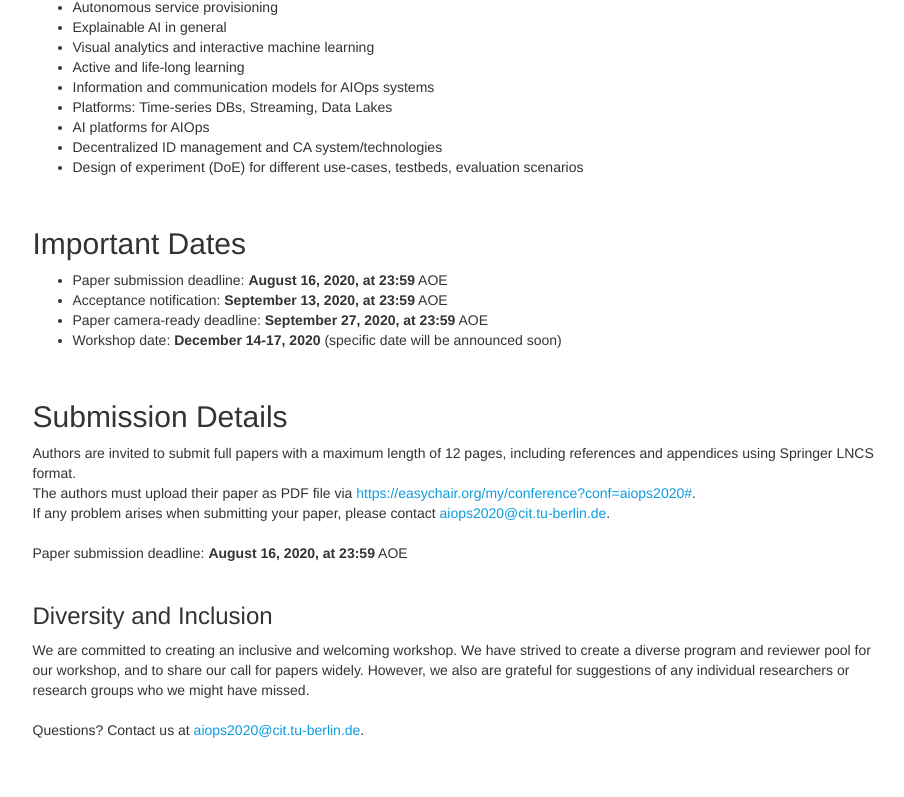
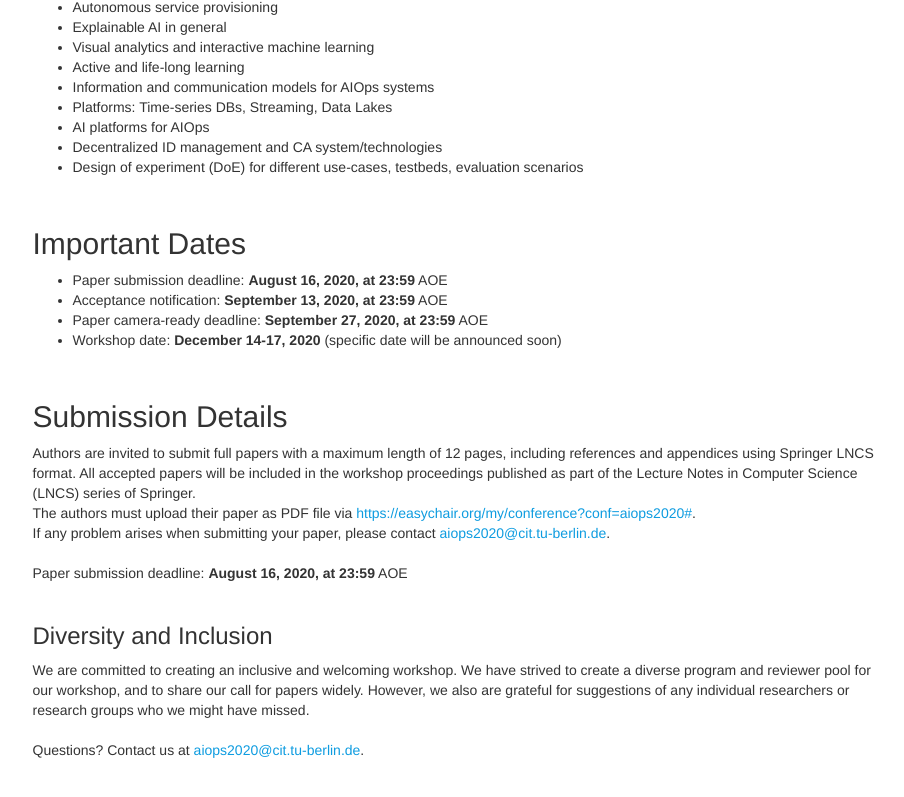
Before and after one commit to aiopsworkshop/aiopsworkshop.github.io, a plain HTML site: page index.html in a window 1280 px wide. Shown: the part 825-1622 px from the top of the page, without its empty margins (325-1229 px from the left). Drawn offline with nearby package versions, Linux system fonts and the light colour scheme; some packages are replaced by stand-ins of ours.

Commit message:
Update index.html

```diff
--- a/index.html
+++ b/index.html
@@ -155,7 +155,7 @@
           <h2>Submission Details</h2>
 
           Authors are invited to submit full papers with a maximum length of 12 pages, including references and appendices
-          using Springer LNCS format.
+          using Springer LNCS format. All accepted papers will be included in the workshop proceedings published as part of the Lecture Notes in Computer Science (LNCS) series of Springer.
           <br>
           The authors must upload their paper as PDF file
           via <a href="https://easychair.org/my/conference?conf=aiops2020#">https://easychair.org/my/conference?conf=aiops2020#</a>.
```
